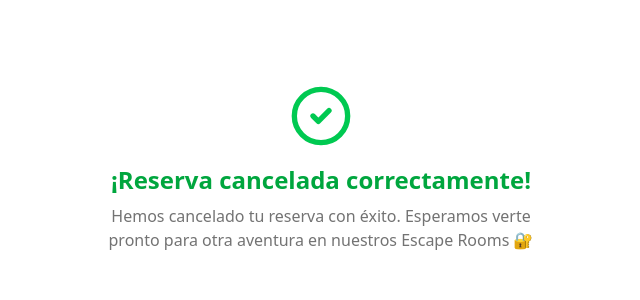
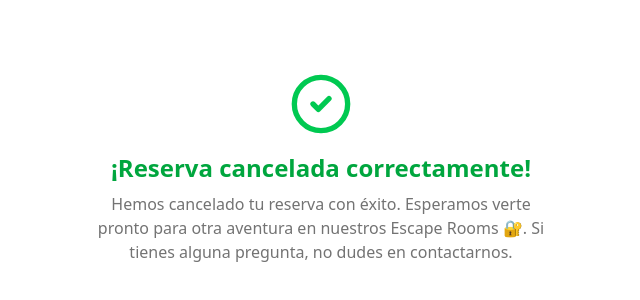
Before and after one commit to JoseOrdaz/escaperoom-crm, a Next.js app: page /cancelada in a window 1280 px wide. Shown: the part 232-532 px from the top of the page, without its empty margins (319-959 px from the left). Built offline with nearby package versions, Linux system fonts and the light colour scheme.

Commit message:
Ajustar seguridad en el codigo

```diff
--- a/src/app/cancelada/page.tsx
+++ b/src/app/cancelada/page.tsx
@@ -8,7 +8,9 @@ export default function CanceladaPage() {
         ¡Reserva cancelada correctamente!
       </h1>
       <p className="text-muted-foreground max-w-md">
-        Hemos cancelado tu reserva con éxito. Esperamos verte pronto para otra aventura en nuestros Escape Rooms 🔐
+        Hemos cancelado tu reserva con éxito. Esperamos verte pronto para otra aventura en nuestros Escape Rooms 🔐.
+        Si tienes alguna pregunta, no dudes en contactarnos.
+
       </p>
     </div>
   );
```
